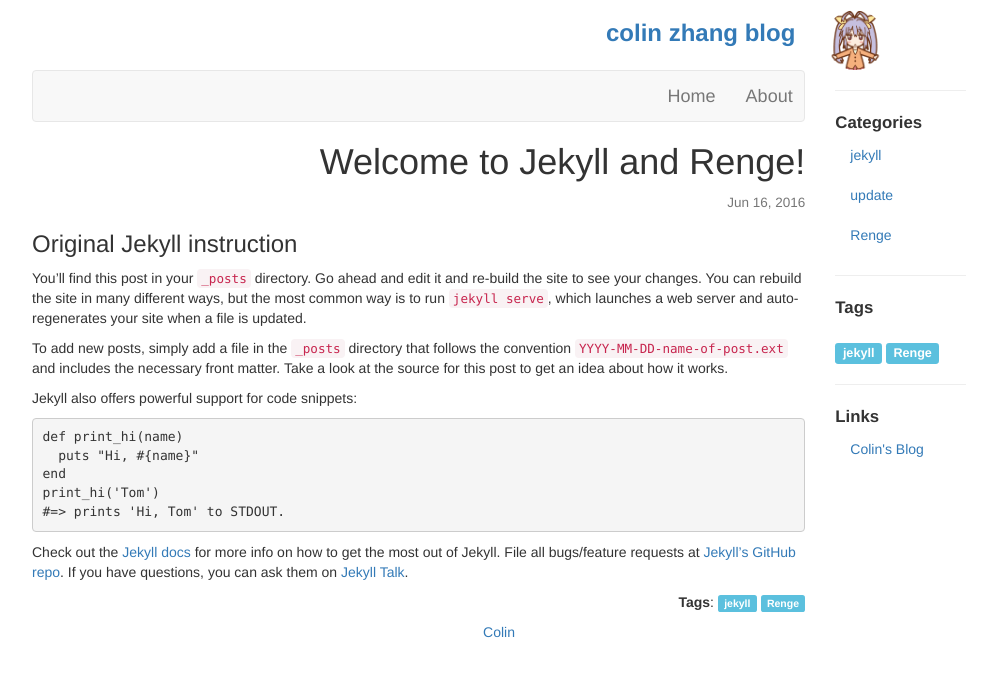
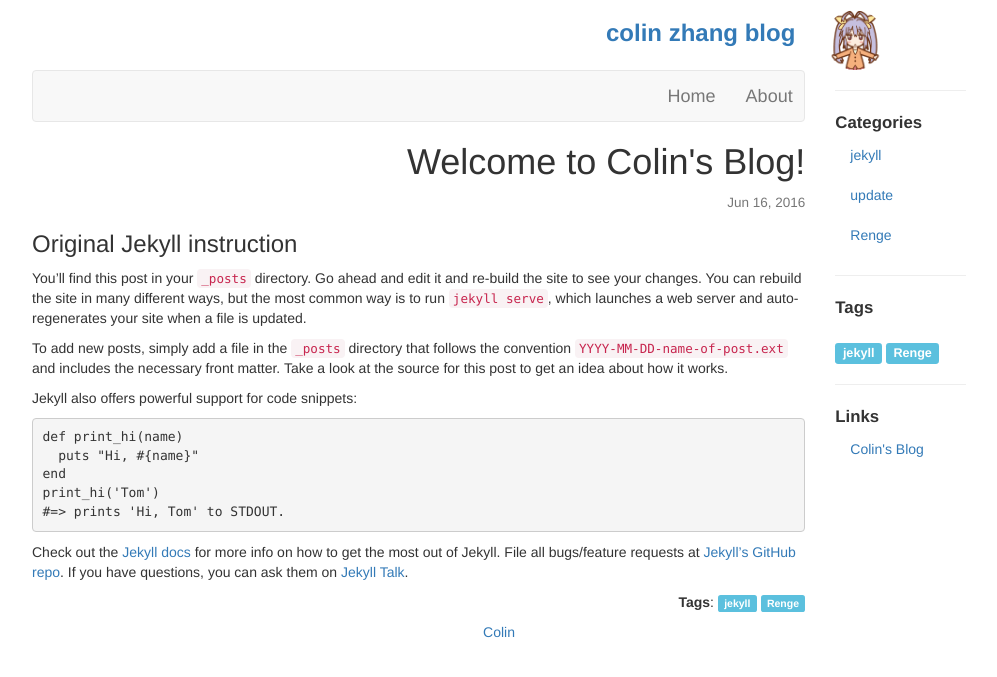
Before and after one commit to colin88/colin88.github.io, a Jekyll site: the page built from _posts/2016-06-16-welcome-to-jekyll.markdown, in a window 1280 px wide. Shown: the top 677 px of the page, without its empty margins (141-1138 px from the left). Built offline with Jekyll 4.4.1, drawn with Linux system fonts in a browser that asks for light colours.

Commit message:
modify index.md

```diff
--- a/_posts/2016-06-16-welcome-to-jekyll.markdown
+++ b/_posts/2016-06-16-welcome-to-jekyll.markdown
@@ -1,6 +1,6 @@
 ---
 layout: post
-title:  "Welcome to Jekyll and Renge!"
+title:  "Welcome to Colin's Blog!"
 date:   2016-06-16 13:08:09 -0700
 categories: jekyll update Renge
 tags: jekyll Renge
```
